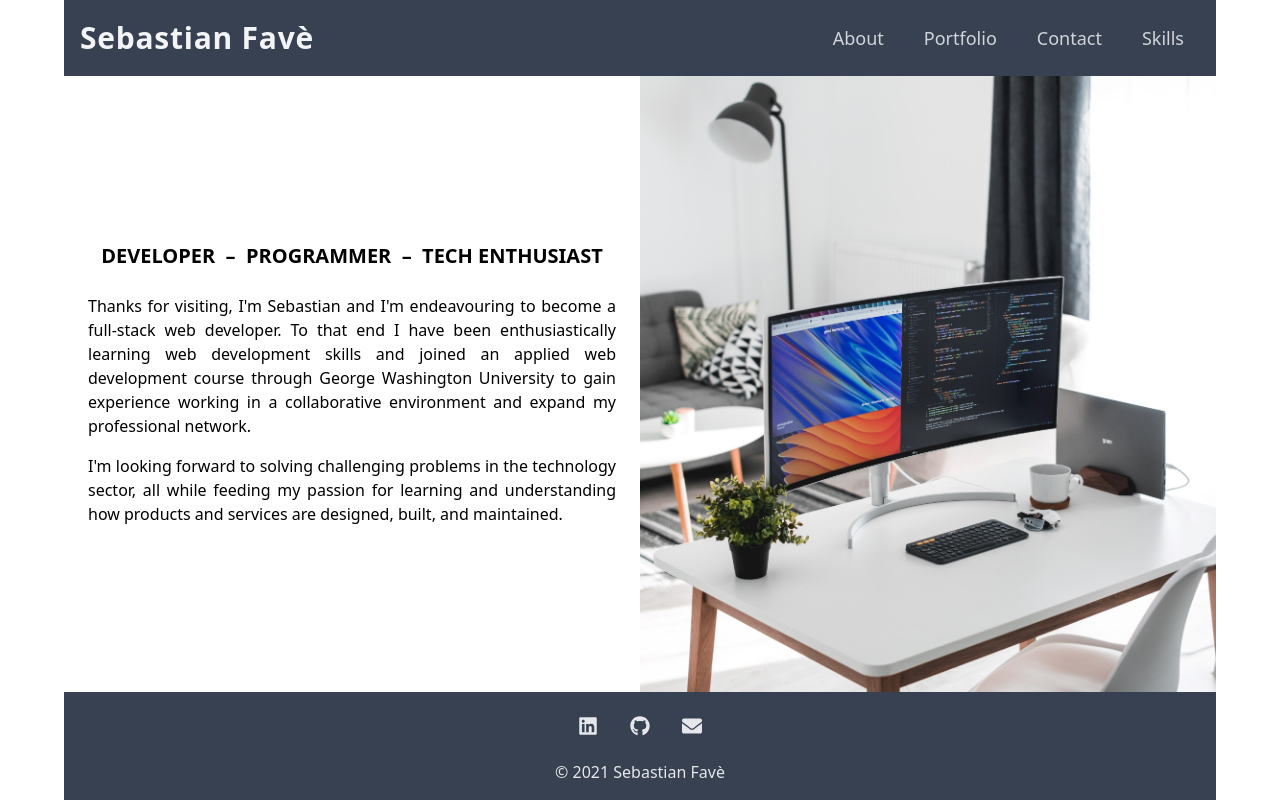
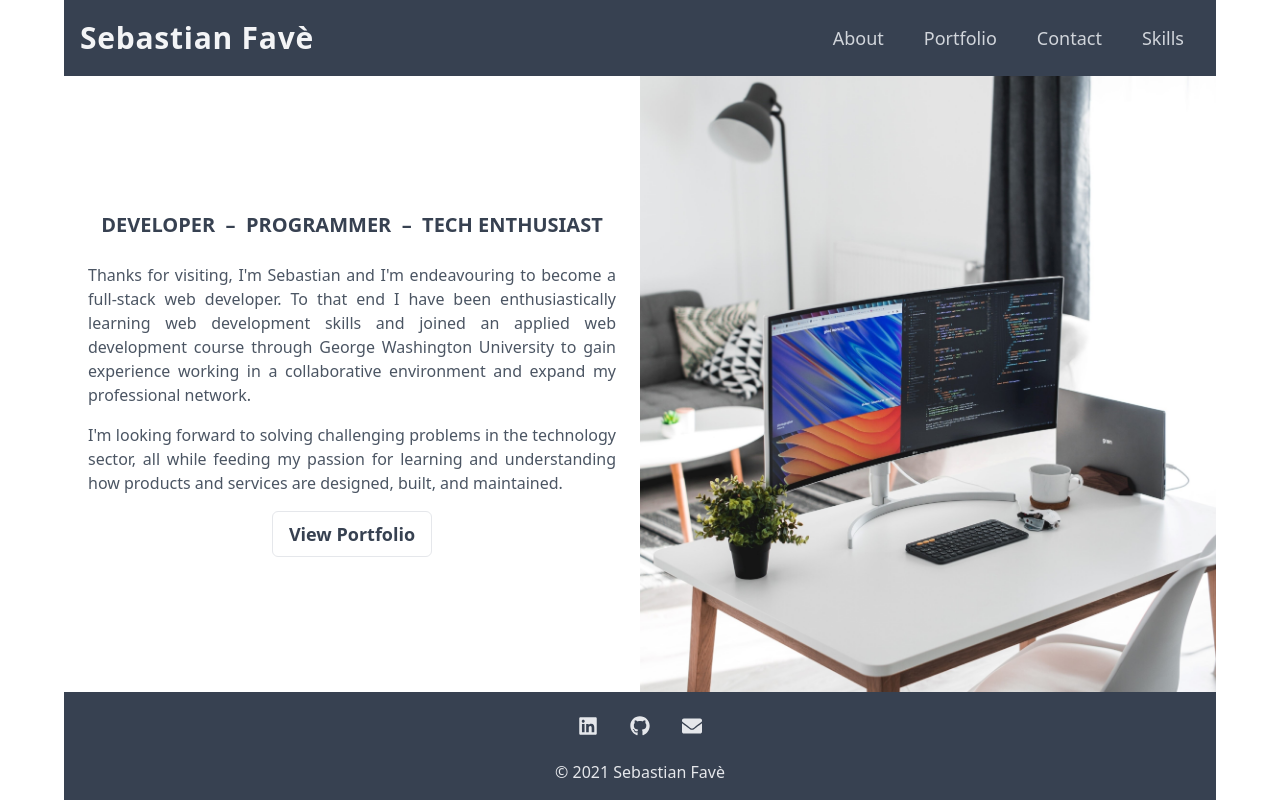
Before and after one commit to spfave/portfolio-react, a React (Create React App) app: page / in a window 1280 px wide. Built offline with nearby package versions, Linux system fonts and the light colour scheme.

Commit message:
Create landing button to porfolio page

```diff
--- a/src/components/pages/About.js
+++ b/src/components/pages/About.js
@@ -6,22 +6,28 @@ export default function About() {
     <section className='flex flex-col-reverse md:flex-row'>
       {/* md:self-center */}
       <div className='flex flex-col justify-center items-center space-y-4 md:w-1/2 p-6'>
-        <h3 className='text-center md:text-xl font-bold uppercase mb-2'>
+        <h3 className='text-center md:text-xl text-gray-700 font-bold uppercase mb-2'>
           Developer <span>&nbsp;&ndash;&nbsp;</span> Programmer{' '}
           <span>&nbsp;&ndash;&nbsp;</span> Tech Enthusiast
         </h3>
-        <p className='text-justify'>
+        <p className='text-gray-600 text-justify'>
           Thanks for visiting, I'm Sebastian and I'm endeavouring to become a
           full-stack web developer. To that end I have been enthusiastically
           learning web development skills and joined an applied web development
           course through George Washington University to gain experience working
           in a collaborative environment and expand my professional network.
         </p>
-        <p className='text-justify'>
+        <p className='text-gray-600 text-justify'>
           I'm looking forward to solving challenging problems in the technology
           sector, all while feeding my passion for learning and understanding
           how products and services are designed, built, and maintained.
         </p>
+        <Link
+          to={`/portfolio`}
+          className='border md:text-lg font-bold text-gray-700 hover:text-gray-200 hover:bg-gray-700 px-4 py-2 rounded-md trans-ease-in'
+        >
+          View Portfolio
+        </Link>
       </div>
       <div className='bg-landing bg-cover bg-center bg-no-repeat h-full md:w-1/2'></div>
     </section>
```
